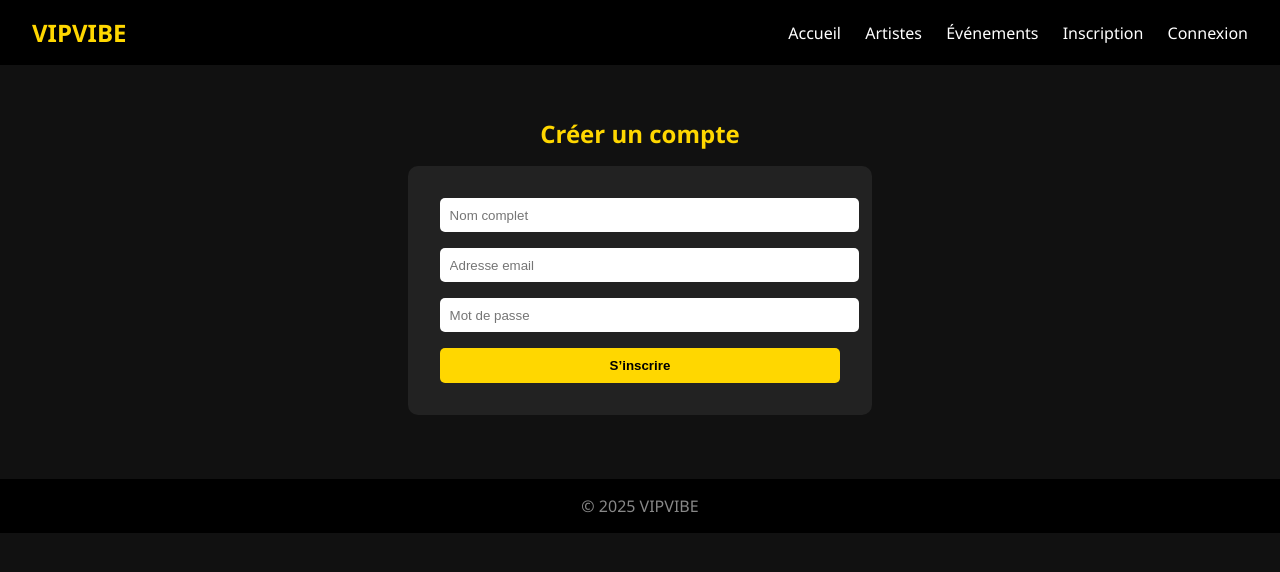
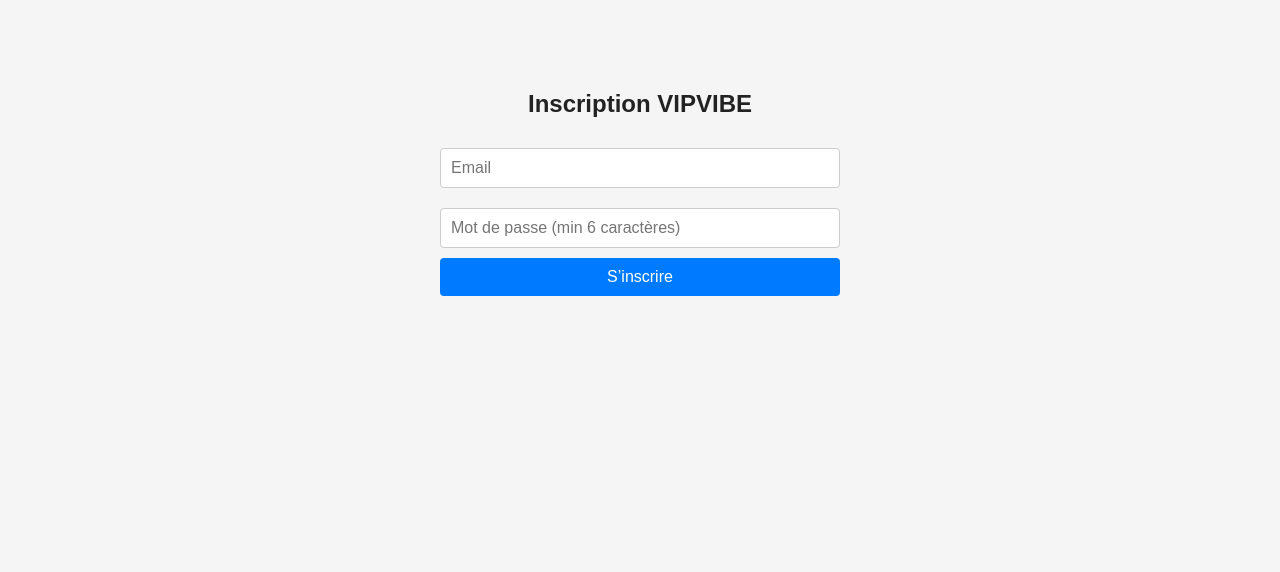
Before and after one commit to victornnang/vipvibe, a plain HTML site: page inscription.html in a window 1280 px wide. Drawn offline with Linux system fonts and the light colour scheme.

Commit message:
Add files via upload

```diff
--- a/inscription.html
+++ b/inscription.html
@@ -2,115 +2,87 @@
 <html lang="fr">
 <head>
   <meta charset="UTF-8" />
-  <meta name="viewport" content="width=device-width, initial-scale=1.0"/>
-  <title>VIPVIBE - Inscription</title>
+  <meta name="viewport" content="width=device-width, initial-scale=1" />
+  <title>Inscription VIPVIBE</title>
   <style>
     body {
-      margin: 0;
-      font-family: 'Segoe UI', sans-serif;
-      background-color: #111;
+      font-family: Arial, sans-serif;
+      max-width: 400px;
+      margin: 50px auto;
+      padding: 20px;
+      background: #f5f5f5;
+      border-radius: 8px;
+    }
+    h2 {
+      text-align: center;
+      color: #222;
+    }
+    form {
+      display: flex;
+      flex-direction: column;
+    }
+    input {
+      padding: 10px;
+      margin: 10px 0;
+      font-size: 1rem;
+      border: 1px solid #ccc;
+      border-radius: 4px;
+    }
+    button {
+      padding: 10px;
+      font-size: 1rem;
+      background-color: #007bff;
       color: white;
-    }
-
-    header {
-      background-color: #000;
-      padding: 1rem 2rem;
-      display: flex;
-      justify-content: space-between;
-      align-items: center;
-    }
-
-    .logo {
-      color: gold;
-      font-size: 24px;
-      font-weight: bold;
-    }
-
-    nav a {
-      color: white;
-      margin-left: 20px;
-      text-decoration: none;
-      font-weight: 500;
-    }
-
-    nav a:hover {
-      color: gold;
-    }
-
-    .section {
-      padding: 2rem;
-      text-align: center;
-    }
-
-    .section h2 {
-      color: gold;
-      margin-bottom: 1rem;
-    }
-
-    form {
-      max-width: 400px;
-      margin: 0 auto;
-      background-color: #222;
-      padding: 2rem;
-      border-radius: 10px;
-    }
-
-    input {
-      width: 100%;
-      padding: 0.6rem;
-      margin-bottom: 1rem;
       border: none;
-      border-radius: 5px;
-    }
-
-    button {
-      width: 100%;
-      padding: 0.6rem;
-      background-color: gold;
-      color: #000;
-      font-weight: bold;
-      border: none;
-      border-radius: 5px;
+      border-radius: 4px;
       cursor: pointer;
     }
-
     button:hover {
-      background-color: white;
-      color: black;
-    }
-    footer {
-      background-color: #000;
-      text-align: center;
-      padding: 1rem;
-      margin-top: 2rem;
-      color: #888;
+      background-color: #0056b3;
     }
   </style>
 </head>
 <body>
-  <header>
-    <div class="logo">VIPVIBE</div>
-    <nav>
-      <a href="index.html">Accueil</a>
-      <a href="artistes.html">Artistes</a>
-      <a href="evenements.html">Événements</a>
-      <a href="inscription.html">Inscription</a>
-      <a href="connexion.html">Connexion</a>
-    </nav>
-  </header>
+  <h2>Inscription VIPVIBE</h2>
+  <form id="signup-form" onsubmit="signup(event)">
+    <input type="email" id="email" placeholder="Email" required />
+    <input type="password" id="password" placeholder="Mot de passe (min 6 caractères)" required minlength="6" />
+    <button type="submit">S’inscrire</button>
+  </form>
 
-  <section class="section">
-    <h2>Créer un compte</h2>
-    <form>
-        <input type="text" placeholder="Nom complet" required />
-        <input type="email" placeholder="Adresse email" required />
-        <input type="password" placeholder="Mot de passe" required />
-        <button type="submit">S’inscrire</button>
-      </form>
-    </section>
+  <script type="module">
+    import { initializeApp } from "https://www.gstatic.com/firebasejs/11.8.1/firebase-app.js";
+    import { getAnalytics } from "https://www.gstatic.com/firebasejs/11.8.1/firebase-analytics.js";
+    import { getAuth, createUserWithEmailAndPassword } from "https://www.gstatic.com/firebasejs/11.8.1/firebase-auth.js";
 
-    <footer>
-      © 2025 VIPVIBE
-    </footer>
-  </body>
-  </html>
+    const firebaseConfig = {
+      apiKey: "AIzaSyAJpeYEZL_4aPqYw5M86FkKc3v3l7ZGd7A",
+      authDomain: "vipvibe-6f5de.firebaseapp.com",
+      projectId: "vipvibe-6f5de",
+      storageBucket: "vipvibe-6f5de.firebasestorage.app",
+      messagingSenderId: "421225427420",
+      appId: "1:421225427420:web:f26f92f4de96a07dc25f19",
+      measurementId: "G-1S01W5H0PG"
+    };
+    const app = initializeApp(firebaseConfig);
+    const analytics = getAnalytics(app);
+    const auth = getAuth();
+
+    window.signup = function(event) {
+      event.preventDefault();
+      const email = document.getElementById("email").value;
+      const password = document.getElementById("password").value;
+
+      createUserWithEmailAndPassword(auth, email, password)
+        .then((userCredential) => {
+          alert("Inscription réussie !");
+          document.getElementById("signup-form").reset();
+        })
+        .catch((error) => {
+          alert("Erreur : " + error.message);
+        });
+    }
+  </script>
+
+</body>
+</html>
```
